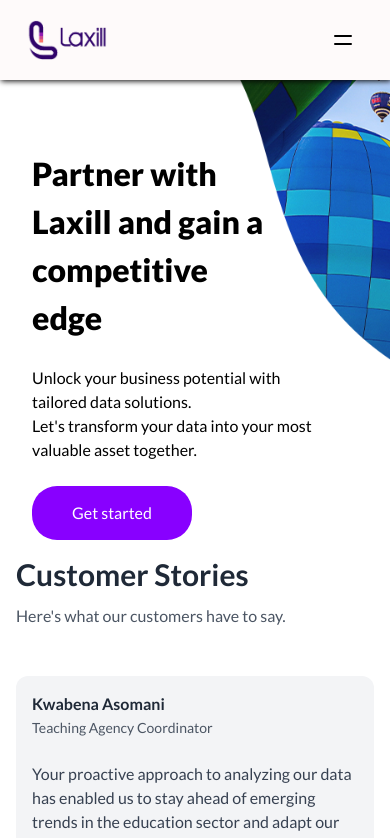
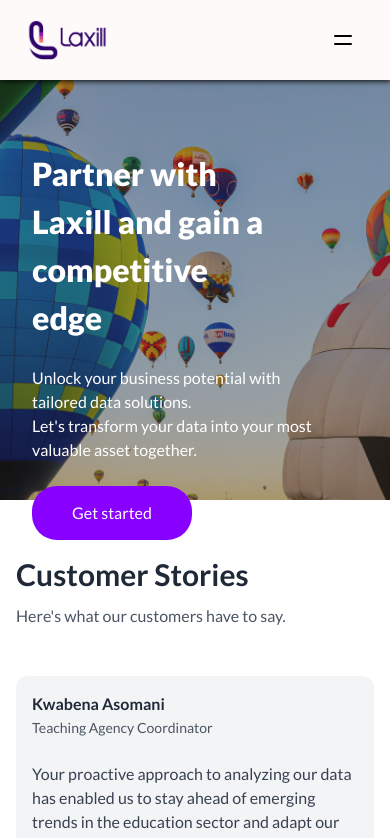
Before and after one commit to sonofaryeetey/Laxillnew, a Next.js app: page /Testimonials in a window 390 px wide. Shown: the top 838 px of the page. Built offline with nearby package versions, Linux system fonts and the light colour scheme.

Commit message:
breakpoint updates

```diff
--- a/src/app/Testimonials/page.js
+++ b/src/app/Testimonials/page.js
@@ -74,7 +74,7 @@ const Testimonials = () => {
         Heading:"",
         Tag:"HAPPY.CLIENTS",
         Para:"",
-        opacity:"0",
+        opacity:"0.4",
     }
 
 
--- a/src/app/components/SubheroSection.jsx
+++ b/src/app/components/SubheroSection.jsx
@@ -2,10 +2,10 @@ import Link from 'next/link'
 import React from 'react'
 
 const SubheroSection = ({info}) => {
-    console.log(info)
+    console.log((window.screen.width))
   return (
     <div className="subherosection relative" style={{
-                                                    backgroundImage: info.url,
+                                                    backgroundImage:window.screen.width>= 900? info.url:"url(./images/hot-air-balloons.jpg)",
                                                     backgroundSize:'cover',
                                                     backgroundPosition:'center',
 
@@ -31,7 +31,7 @@ const SubheroSection = ({info}) => {
 
     </div>
 
- <div className='overlay' style={{opacity:info.opacity}}></div>
+ <div className='overlay' style={window.screen.width < 901? {opacity:info.opacity}: {opacity:0}}></div>
 
 </div>
   )
--- a/src/app/globals.css
+++ b/src/app/globals.css
@@ -1146,6 +1146,14 @@ h1 {
 }
 
 
+.subhero-text h1{
+  color:white;
+}
+
+.subhero-text p{
+  color:white;
+}
+
 
   .herovariant .waveSvg {
     display: none;
```
